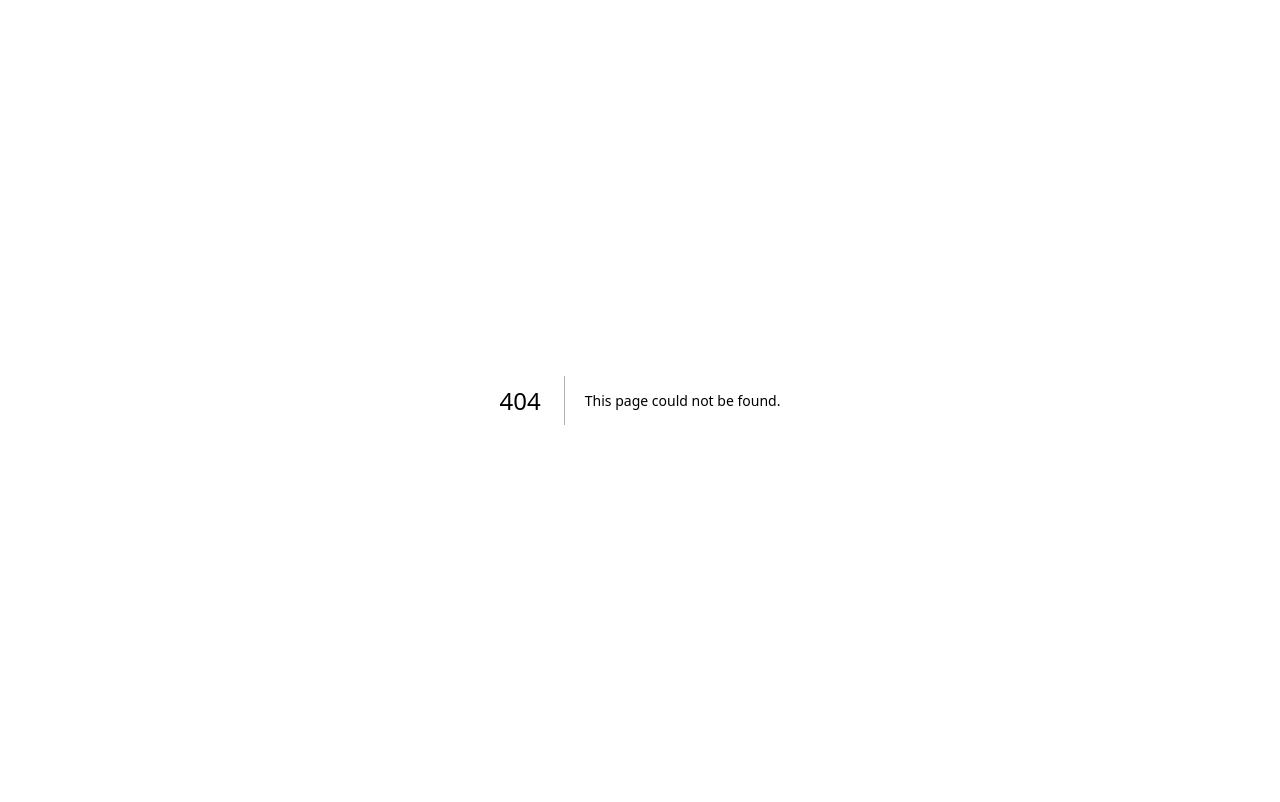
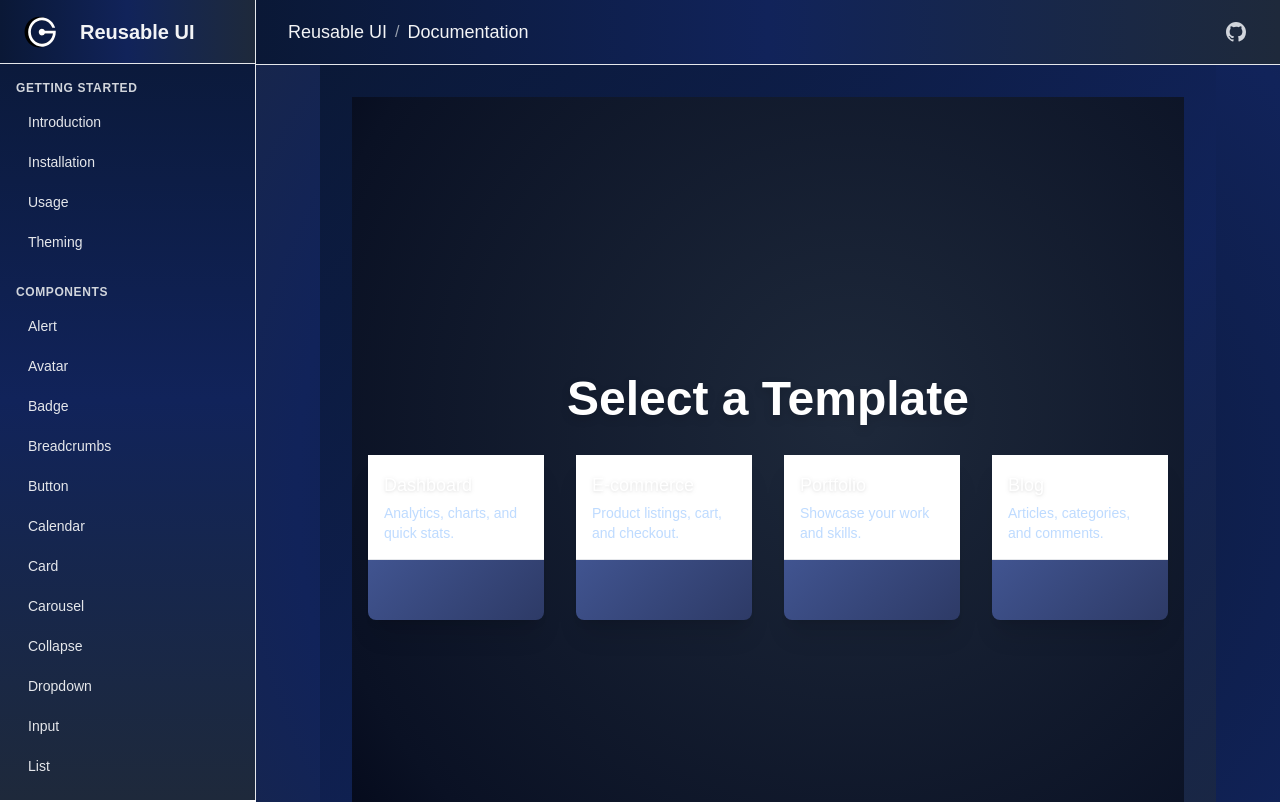
Before and after one commit to majortyga/react-reusable-ui, a Next.js app: page /docs/templates in a window 1280 px wide. Before the commit this address had no page. Shown: the top 802 px of the page. Built offline with nearby package versions, Linux system fonts and the light colour scheme.

Commit message:
Create page.tsx

```diff
--- /dev/null
+++ b/src/app/docs/templates/page.tsx
@@ -0,0 +1,90 @@
+"use client";
+
+import Card from "@/components/Card/Card";
+import Typography from "@/components/Typography";
+import Link from "next/link";
+
+const templates = [
+  {
+    title: "Dashboard",
+    description: "Analytics, charts, and quick stats.",
+    image: {
+      src: "/images/templates/dashboard.jpg",
+      alt: "Dashboard Template",
+      aspectRatio: "video" as const,
+      overlay: true,
+      overlayColor: "rgba(10,20,60,0.3)",
+    },
+    link: "/templates/dashboard",
+  },
+  {
+    title: "E-commerce",
+    description: "Product listings, cart, and checkout.",
+    image: {
+      src: "/images/templates/ecommerce.jpg",
+      alt: "E-commerce Template",
+      aspectRatio: "video" as const,
+      overlay: true,
+      overlayColor: "rgba(10,20,60,0.3)",
+    },
+    link: "/templates/ecommerce",
+  },
+  {
+    title: "Portfolio",
+    description: "Showcase your work and skills.",
+    image: {
+      src: "/images/templates/portfolio.jpg",
+      alt: "Portfolio Template",
+      aspectRatio: "video" as const,
+      overlay: true,
+      overlayColor: "rgba(10,20,60,0.3)",
+    },
+    link: "/templates/portfolio",
+  },
+  {
+    title: "Blog",
+    description: "Articles, categories, and comments.",
+    image: {
+      src: "/images/templates/blog.jpg",
+      alt: "Blog Template",
+      aspectRatio: "video" as const,
+      overlay: true,
+      overlayColor: "rgba(10,20,60,0.3)",
+    },
+    link: "/templates/blog",
+  },
+];
+
+export default function Templates() {
+  return (
+    <div
+      className="min-h-screen w-full flex flex-col items-center justify-center px-4 py-12"
+      style={{
+        background:
+          "radial-gradient(circle at 60% 40%, #1e293b 0%, #0a1124 80%, #020617 100%)",
+      }}
+    >
+      <Typography className="text-4xl md:text-5xl font-bold text-white text-center mb-8 drop-shadow-lg">
+        Select a Template
+      </Typography>
+      <div className="grid grid-cols-1 sm:grid-cols-2 md:grid-cols-3 lg:grid-cols-4 gap-8 w-full max-w-6xl">
+        {templates.map((tpl) => (
+          <Link key={tpl.title} href={tpl.link}>
+            <Card
+              title={
+                <span className="text-white drop-shadow">{tpl.title}</span>
+              }
+              subtitle={
+                <span className="text-blue-200">{tpl.description}</span>
+              }
+              image={tpl.image}
+              variant="elevated"
+              className="bg-gradient-to-br from-blue-900/80 to-blue-950/90 border-none hover:scale-105 transition-transform cursor-pointer shadow-xl hover:shadow-2xl"
+              bodyClassName="min-h-[60px]"
+            />
+          </Link>
+        ))}
+      </div>
+    </div>
+  );
+}
```
